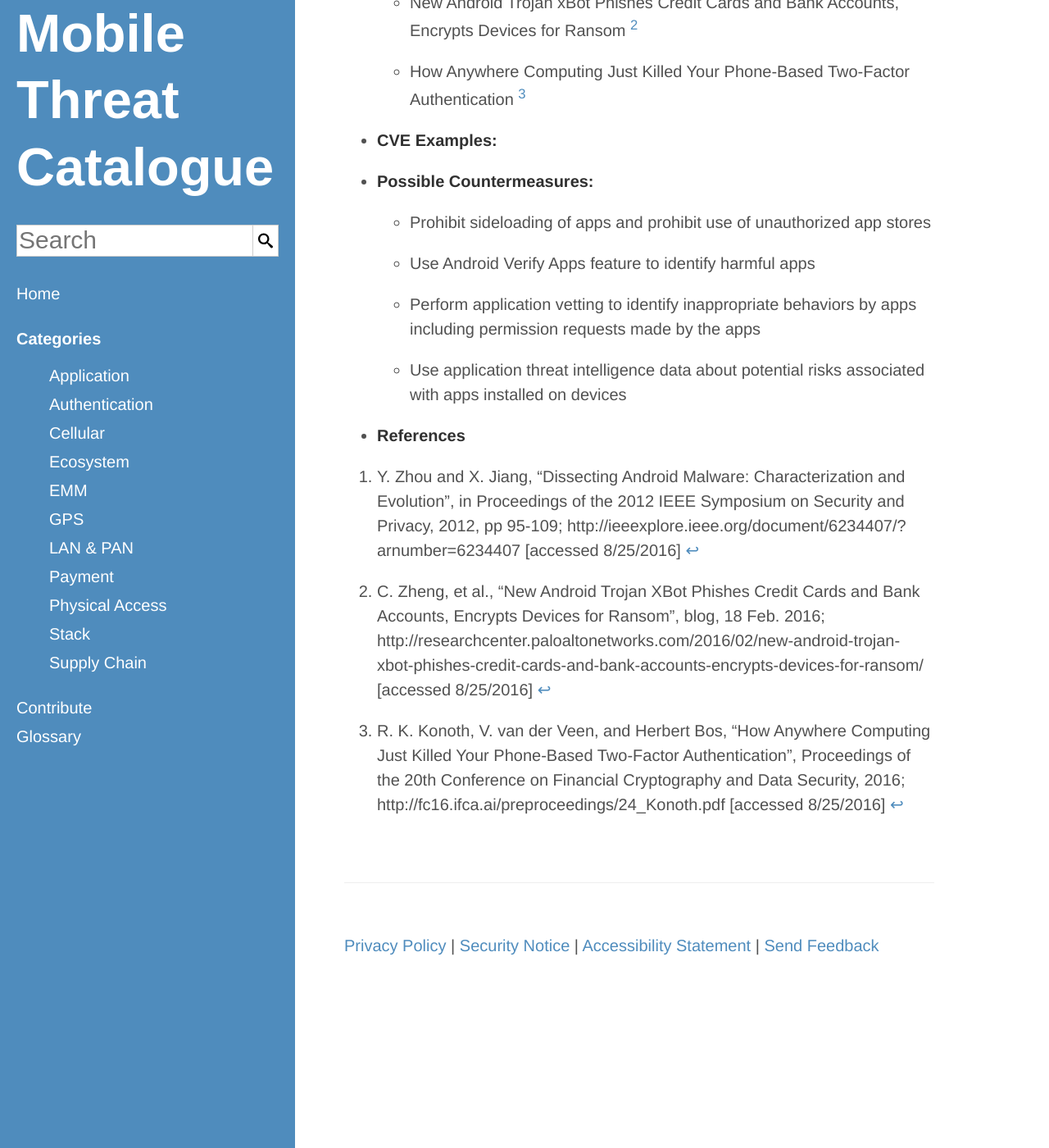
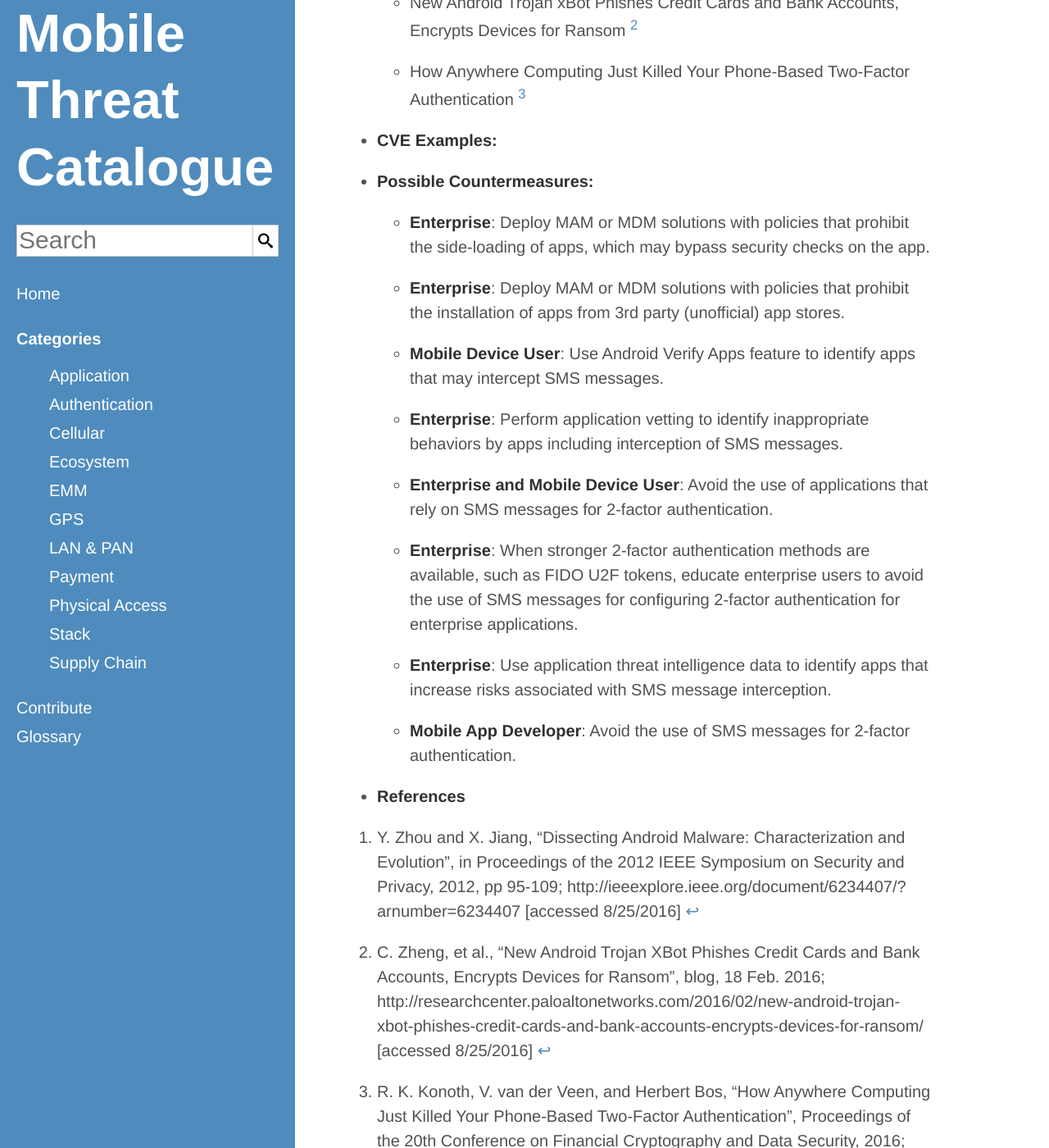
Before and after one commit to usnistgov/mobile-threat-catalogue, a Jekyll site: the page built from _application-threats/APP-17.md, in a window 1280 px wide and 1400 px high, scrolled down 662 px. Shown: the whole window at 82% size. Built offline with Jekyll 4.4.1, drawn with Linux system fonts in a browser that asks for light colours.

Commit message:
#13: Update countermeasures with actors

```diff
--- a/_application-threats/APP-17.md
+++ b/_application-threats/APP-17.md
@@ -9,8 +9,21 @@
         - "How Anywhere Computing Just Killed Your Phone-Based Two-Factor Authentication [^97]"
     CVEExample:
     PossibleCountermeasures:
-        - "Prohibit sideloading of apps and prohibit use of unauthorized app stores"
-        - "Use Android Verify Apps feature to identify harmful apps"
-        - "Perform application vetting to identify inappropriate behaviors by apps including permission requests made by the apps"
-        - "Use application threat intelligence data about potential risks associated with apps installed on devices"
+        "Deploy MAM or MDM solutions with policies that prohibit the side-loading of apps, which may bypass security checks on the app.":
+            - Enterprise
+        "Deploy MAM or MDM solutions with policies that prohibit the installation of apps from 3rd party (unofficial) app stores.":
+            - Enterprise
+        "Use Android Verify Apps feature to identify apps that may intercept SMS messages.":
+            - Mobile Device User
+        "Perform application vetting to identify inappropriate behaviors by apps including interception of SMS messages.":
+            - Enterprise
+        "Avoid the use of applications that rely on SMS messages for 2-factor authentication.":
+            - Enterprise
+            - Mobile Device User
+        "When stronger 2-factor authentication methods are available, such as FIDO U2F tokens, educate enterprise users to avoid the use of SMS messages for configuring 2-factor authentication for enterprise applications.":
+            - Enterprise
+        "Use application threat intelligence data to identify apps that increase risks associated with SMS message interception.":
+            - Enterprise
+        "Avoid the use of SMS messages for 2-factor authentication.":
+            - Mobile App Developer
 ---
```
